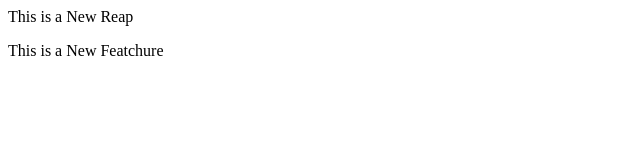
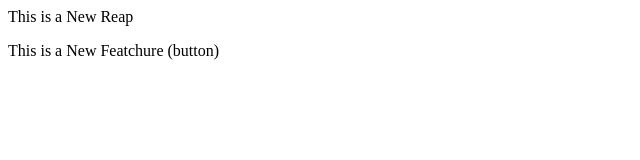
Before and after one commit to hetal90239/local-repo, a plain HTML site: page index.html in a window 1280 px wide. Shown: the full height of the page, 0-640 px from the left. Drawn offline with Linux system fonts and the light colour scheme.

```diff
--- a/index.html
+++ b/index.html
@@ -1,2 +1,2 @@
 <p>This is a New Reap</p>
-<p>This is a New Featchure</p>
+<p>This is a New Featchure (button)</p>
```
